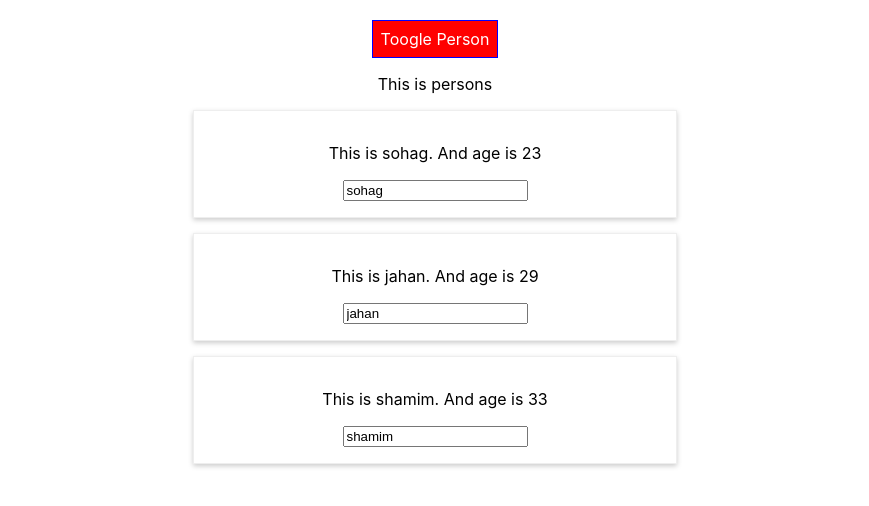
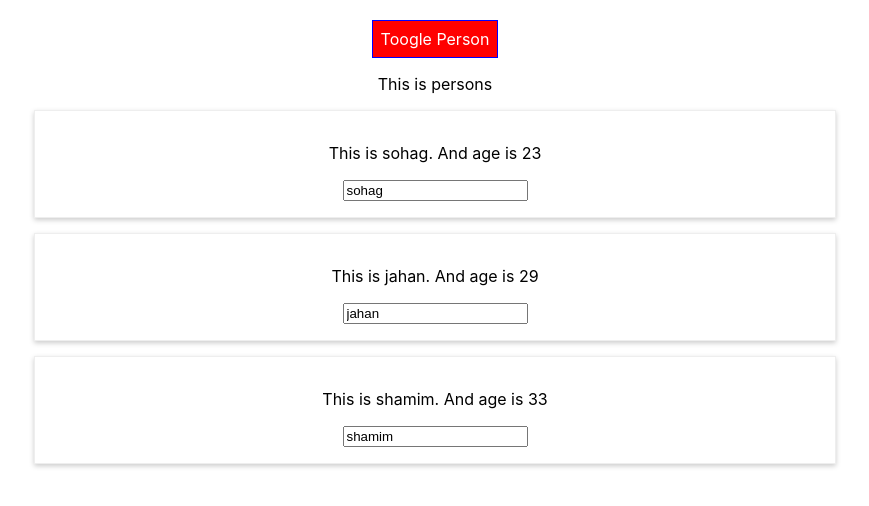
Before and after one commit to sohagmahin/React-things, a React (Create React App) app: page / in a window 1280 px wide. Both pictures are taken after a click on the button "Toogle Person". Shown: the top 506 px of the page, without its empty margins (205-1074 px from the left). Built offline with nearby package versions, Linux system fonts and the light colour scheme.

Commit message:
removed pseduco & radium

```diff
--- a/src/App.js
+++ b/src/App.js
@@ -1,5 +1,4 @@
 import React, { Component } from 'react';
-import Radium,{ StyleRoot }from 'radium';
 import './App.css';
 import Person from './Person/Person';
 
@@ -51,12 +50,6 @@
       border: '1px solid blue',
       padding: '8px',
       cursor: 'pointer',
-
-      //Shudo selector
-      ':hover':{
-        backgroundColor: 'lightgreen',
-        color:'white'
-      }
     }
 
     let person = null;
@@ -75,10 +68,6 @@
         </div>
       );
       style.backgroundColor = 'red';
-      style[':hover']={
-        backgroundColor: 'salmon',
-        color:'black'
-      }
     }
 
     const classes = [];
@@ -91,15 +80,14 @@
     }
 
     return (
-      <StyleRoot>
       <div className="App">
         <button style={style}
           onClick={this.onPersonToggle}>Toogle Person</button>
         <p className={classes.join(' ')}>This is persons</p>
         {person}
       </div>
-      </StyleRoot>
+
     );
   }
 }
-export default Radium(App);
+export default App;
--- a/src/Person/Person.js
+++ b/src/Person/Person.js
@@ -1,15 +1,9 @@
 import React from 'react';
-import Radium from 'radium';
 import './Person.css';
 
 const person = (props) => {
-    const style = {
-        '@media (min-width: 500px)':{
-            width: '450px'
-        }
-    };
     return (
-        <div className = "Person" style={style}>
+        <div className = "Person">
             <p onClick={props.click}>This is {props.name}. And age is {props.age}</p>
             <p>{props.children}</p>
             <input type='text' onChange={props.clickChange} value={props.name}></input>
@@ -17,4 +11,4 @@
     );
 }
 
-export default Radium(person);
+export default person;
```
Also changed, not shown: 1 other file (tests, documents, lock files or other folders).
